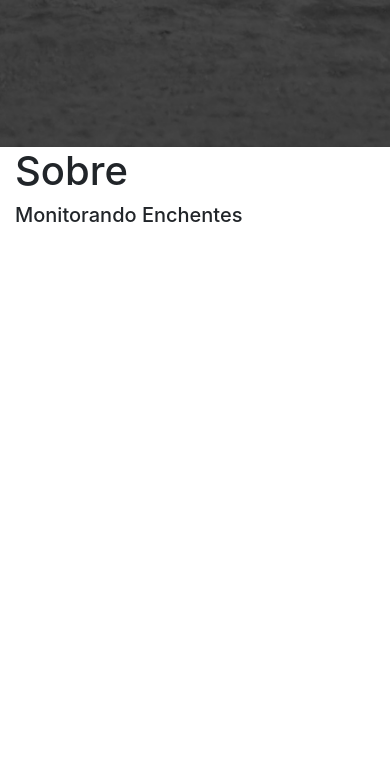
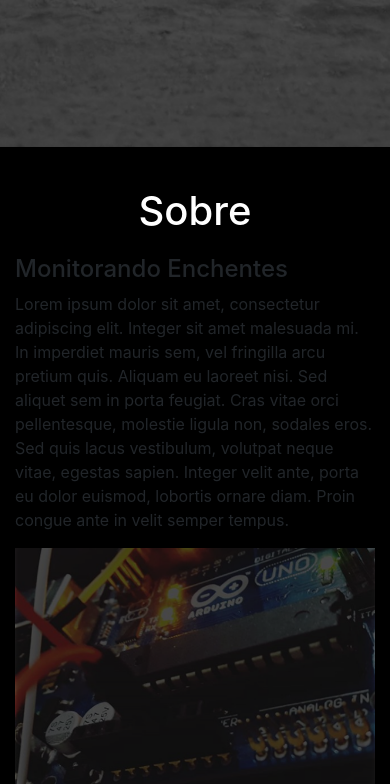
Before and after one commit to JVmano/INUN-Landing-page, a plain HTML site: page index.html in a window 390 px wide. Shown: the part 645-1429 px from the top of the page. Before the commit the page ends 880 px from the top, so only its background shows below. Drawn offline with nearby package versions, Linux system fonts and the light colour scheme.

Commit message:
Adicionando Section com o conteúdo sobre o projeto. Ainda tentando resolver o problema de responsividade com a section about.

```diff
--- a/index.html
+++ b/index.html
@@ -21,7 +21,7 @@
 
 <header>
 	<nav class="navbar navbar-expand-lg navbar-dark bg-dark fixed-top">
-		  <a class="navbar-brand" href="#">
+		  <a class="navbar-brand" href="index.html">
 		    <img src="src\images\INUN_logo.png" width="180" alt="LOGO">
 		  </a>
 		  <!-- <a class="navbar-brand" href="#">Navbar</a> -->
@@ -35,7 +35,7 @@
 		        <a class="nav-link" href="#home">Início <span class="sr-only">(página atual)</span></a>
 		      </li>
 		      <li class="nav-item">
-		        <a class="nav-link" href="#">Sobre</a>
+		        <a class="nav-link" href="#about">Sobre</a>
 		      </li>
 		      <li class="nav-item">
 		        <a class="nav-link" href="#">Objetivos</a>
@@ -65,7 +65,8 @@
 		</nav>
 </header>
 
-<body>
+<body style="background-color: black;">
+	<!-- Home Section -->
 	<section id="home" class="home">
 		<div class="container">
 			<div class="row">
@@ -81,16 +82,29 @@
 	</section>
 	<!-- end of section -->
 
-	<section id="objetivos" class="objetivos">
-		<div class="container">
-			<div class="row">
-				<div class="col-sm-12">
-					<h1>Sobre</h1>
-					<h5>Monitorando Enchentes</h5>
+	<section id="about" class="about">
+		<div class="main_about_text">
+			<h1>Sobre</h1>
+		</div>
+		<div class="img_and_data_objectives">
+			<div class="container">
+				<div class="row">
+					<div class="col-sm-4 col-sm-offset-1">
+						<div class="about_text">
+							<h4>Monitorando Enchentes</h4>
+							<p>Lorem ipsum dolor sit amet, consectetur adipiscing elit. Integer sit amet malesuada mi. In imperdiet mauris sem, vel fringilla arcu pretium quis. Aliquam eu laoreet nisi. Sed aliquet sem in porta feugiat. Cras vitae orci pellentesque, molestie ligula non, sodales eros. Sed quis lacus vestibulum, volutpat neque vitae, egestas sapien. Integer velit ante, porta eu dolor euismod, lobortis ornare diam. Proin congue ante in velit semper tempus.</p>
+						</div>
+					</div>
+					<div class="col-sm-6 col-sm-offset-1">
+						<div class="about_image">
+							<img src="src/images/hardware.png" class="img-fluid">
+						</div>
+					</div>
 				</div>
 			</div>
 		</div>
 	</section>
+
 </body>
 	<!-- Jquery, Popper, bootstrap js -->
 	<script src="https://code.jquery.com/jquery-3.3.1.slim.min.js" integrity="sha384-q8i/X+965DzO0rT7abK41JStQIAqVgRVzpbzo5smXKp4YfRvH+8abtTE1Pi6jizo" crossorigin="anonymous"></script>
--- a/src/css/style.css
+++ b/src/css/style.css
@@ -2,6 +2,7 @@ body {
 	width: 100%;
 	margin: 0%;
 	font-family: sans-serif;
+	overflow-x: hidden;
 }
 
 /* ==================================================================
@@ -19,6 +20,7 @@ section.home {
 	color: aqua;
 	text-align: center;
 	margin-top: 70px;
+	text-transform: uppercase;
 }
 
 .home-content p {
@@ -31,3 +33,14 @@ section.home {
 	color: ;
 	font-size: 20px;
 }
+
+.main_about_text {
+	color: white;
+	text-align: center;
+	margin-top: 40px;
+	margin-bottom: 20px;
+}
+
+.about_text h1 {
+	margin-bottom: 10px;
+}
```
Also changed, not shown: src/images/dashboard.png (added), src/images/hardware.png (added).
